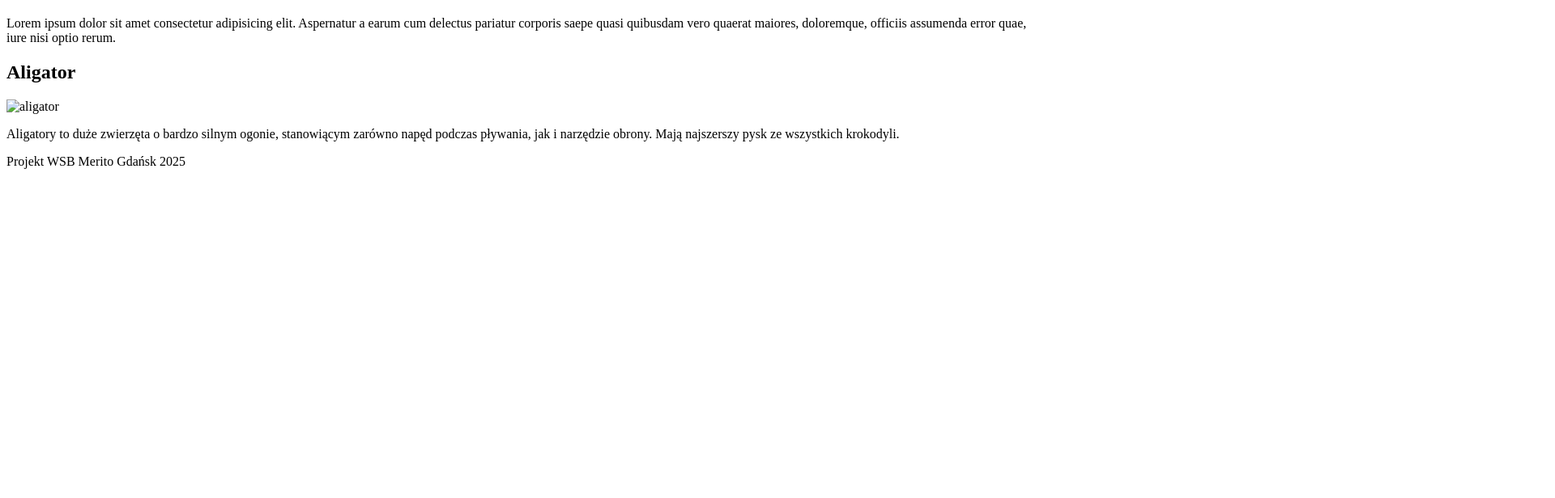
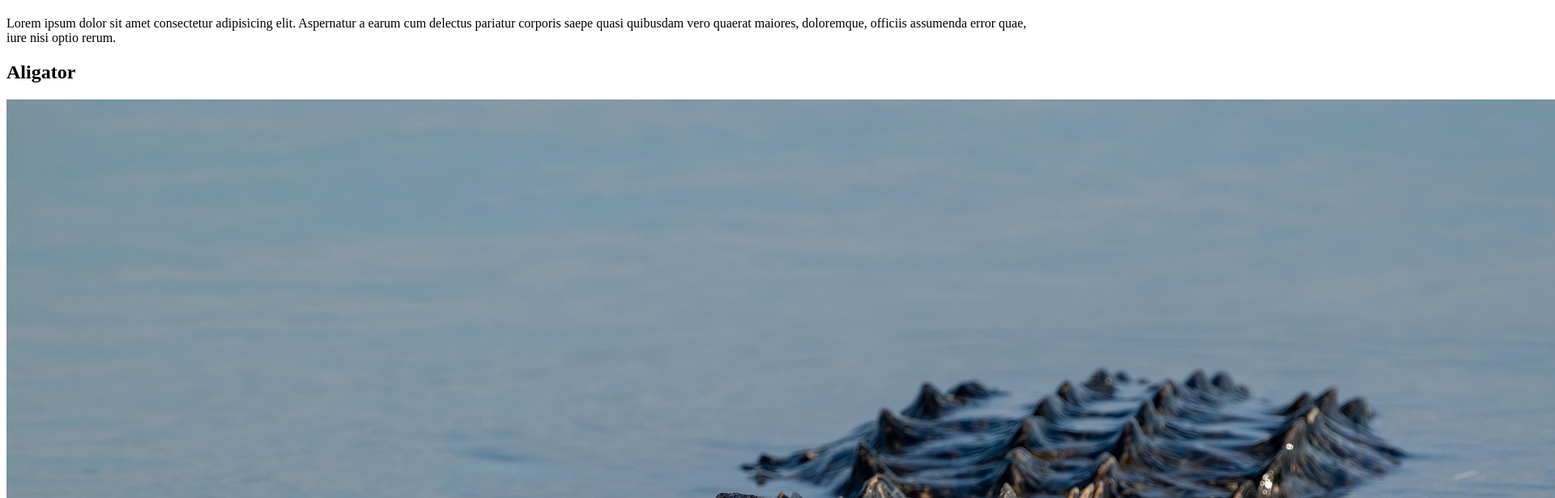
Before and after one commit to Bruder27/NWWO, a plain HTML site: page index.html in a window 1280 px wide. Shown: the part 980-1596 px from the top of the page at 81% size, 1920 px wide, since content can reach past the window. Before the commit the page ends 1205 px from the top, so only its background shows below. Drawn offline with Linux system fonts and the light colour scheme.

Commit message:
cofniecie zmian

```diff
--- a/index.html
+++ b/index.html
@@ -22,7 +22,7 @@
         </section>
         <section>
             <h2>Aligator</h2>
-            <img src="./img/aligator.jpg|300" alt="aligator">
+            <img src="./img/aligator.jpg" alt="aligator">
             <p>Aligatory to duże zwierzęta o bardzo silnym ogonie, stanowiącym zarówno napęd podczas pływania, jak i narzędzie obrony. Mają najszerszy pysk ze wszystkich krokodyli.
             </p>
         </section>
```
